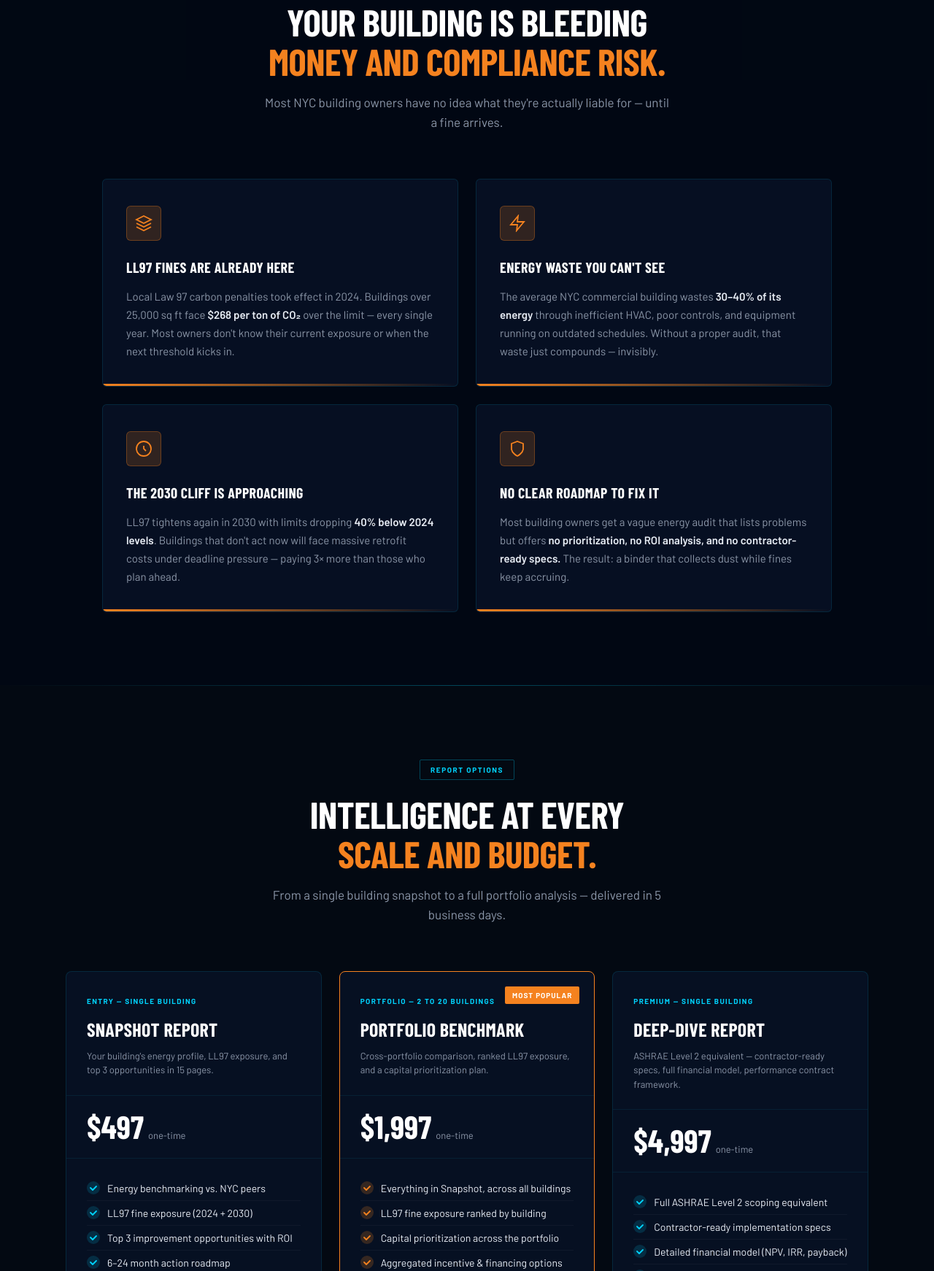
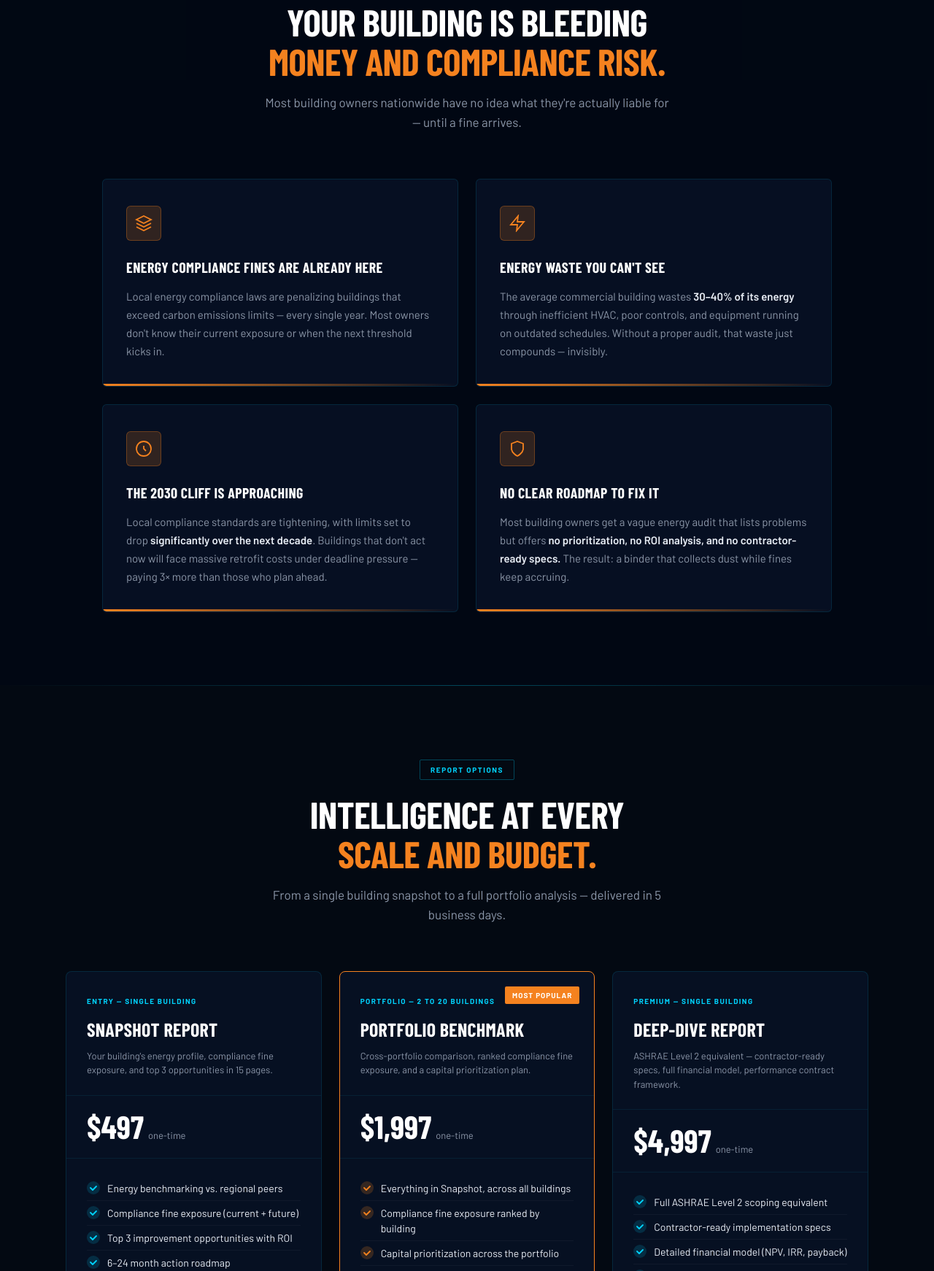
Before and after one commit to zacharyunger-sketch/neuro-reports, a plain HTML site: page index.html in a window 1280 px wide. Shown: the part 1058-2800 px from the top of the page at 73% size. Drawn offline with nearby package versions, Linux system fonts and the light colour scheme; a web font is replaced by a local one.

Commit message:
Nationalize language — remove NYC/LL97-specific references
Co-Authored-By: Claude Sonnet 4.6 <noreply@anthropic.com>

```diff
--- a/index.html
+++ b/index.html
@@ -730,9 +730,9 @@
 <!-- HERO -->
 <section class="hero section">
   <div class="hero-inner">
-    <div class="hero-eyebrow">NYC Building Intelligence</div>
+    <div class="hero-eyebrow">Building Intelligence</div>
     <h1>Your building is<br><span class="accent">costing you money.</span><br>Find out exactly how much.</h1>
-    <p class="hero-sub">Neuro's Building Intelligence Reports expose your LL97 fine exposure, energy waste, and missed savings — with a clear roadmap to fix it.</p>
+    <p class="hero-sub">Neuro's Building Intelligence Reports expose your energy compliance fine exposure, energy waste, and missed savings — with a clear roadmap to fix it.</p>
     <div class="hero-actions">
       <a href="https://tally.so/r/GxQVXk" class="btn-primary">Order Your Report</a>
       <a href="#reports" class="btn-outline">See Report Options</a>
@@ -765,7 +765,7 @@
     <div class="section-header">
       <div class="section-tag">The Problem</div>
       <h2 class="section-title">Your building is bleeding<br><span class="accent">money and compliance risk.</span></h2>
-      <p class="section-subtitle">Most NYC building owners have no idea what they're actually liable for — until a fine arrives.</p>
+      <p class="section-subtitle">Most building owners nationwide have no idea what they're actually liable for — until a fine arrives.</p>
     </div>
 
     <div class="pain-grid">
@@ -774,8 +774,8 @@
         <div class="pain-icon">
           <svg viewBox="0 0 24 24"><path d="M12 2L2 7l10 5 10-5-10-5z"/><path d="M2 17l10 5 10-5"/><path d="M2 12l10 5 10-5"/></svg>
         </div>
-        <h3>LL97 Fines Are Already Here</h3>
-        <p>Local Law 97 carbon penalties took effect in 2024. Buildings over 25,000 sq ft face <strong>$268 per ton of CO₂</strong> over the limit — every single year. Most owners don't know their current exposure or when the next threshold kicks in.</p>
+        <h3>Energy Compliance Fines Are Already Here</h3>
+        <p>Local energy compliance laws are penalizing buildings that exceed carbon emissions limits — every single year. Most owners don't know their current exposure or when the next threshold kicks in.</p>
       </div>
 
       <div class="pain-card">
@@ -783,7 +783,7 @@
           <svg viewBox="0 0 24 24"><path d="M13 2L3 14h9l-1 8 10-12h-9l1-8z"/></svg>
         </div>
         <h3>Energy Waste You Can't See</h3>
-        <p>The average NYC commercial building wastes <strong>30–40% of its energy</strong> through inefficient HVAC, poor controls, and equipment running on outdated schedules. Without a proper audit, that waste just compounds — invisibly.</p>
+        <p>The average commercial building wastes <strong>30–40% of its energy</strong> through inefficient HVAC, poor controls, and equipment running on outdated schedules. Without a proper audit, that waste just compounds — invisibly.</p>
       </div>
 
       <div class="pain-card">
@@ -791,7 +791,7 @@
           <svg viewBox="0 0 24 24"><circle cx="12" cy="12" r="10"/><path d="M12 8v4l3 3"/></svg>
         </div>
         <h3>The 2030 Cliff is Approaching</h3>
-        <p>LL97 tightens again in 2030 with limits dropping <strong>40% below 2024 levels</strong>. Buildings that don't act now will face massive retrofit costs under deadline pressure — paying 3× more than those who plan ahead.</p>
+        <p>Local compliance standards are tightening, with limits set to drop <strong>significantly over the next decade</strong>. Buildings that don't act now will face massive retrofit costs under deadline pressure — paying 3× more than those who plan ahead.</p>
       </div>
 
       <div class="pain-card">
@@ -824,7 +824,7 @@
         <div class="report-header">
           <div class="report-tier">Entry — Single Building</div>
           <div class="report-name">Snapshot Report</div>
-          <div class="report-tagline">Your building's energy profile, LL97 exposure, and top 3 opportunities in 15 pages.</div>
+          <div class="report-tagline">Your building's energy profile, compliance fine exposure, and top 3 opportunities in 15 pages.</div>
         </div>
         <div class="report-price-block">
           <div class="report-price">$497</div>
@@ -833,11 +833,11 @@
         <ul class="report-features">
           <li>
             <svg class="feat-check" viewBox="0 0 18 18" fill="none"><circle cx="9" cy="9" r="9" fill="rgba(0,212,255,0.15)"/><path d="M5 9l3 3 5-5" stroke="#00D4FF" stroke-width="1.8" stroke-linecap="round" stroke-linejoin="round"/></svg>
-            Energy benchmarking vs. NYC peers
+            Energy benchmarking vs. regional peers
           </li>
           <li>
             <svg class="feat-check" viewBox="0 0 18 18" fill="none"><circle cx="9" cy="9" r="9" fill="rgba(0,212,255,0.15)"/><path d="M5 9l3 3 5-5" stroke="#00D4FF" stroke-width="1.8" stroke-linecap="round" stroke-linejoin="round"/></svg>
-            LL97 fine exposure (2024 + 2030)
+            Compliance fine exposure (current + future)
           </li>
           <li>
             <svg class="feat-check" viewBox="0 0 18 18" fill="none"><circle cx="9" cy="9" r="9" fill="rgba(0,212,255,0.15)"/><path d="M5 9l3 3 5-5" stroke="#00D4FF" stroke-width="1.8" stroke-linecap="round" stroke-linejoin="round"/></svg>
@@ -863,7 +863,7 @@
         <div class="report-header">
           <div class="report-tier">Portfolio — 2 to 20 Buildings</div>
           <div class="report-name">Portfolio Benchmark</div>
-          <div class="report-tagline">Cross-portfolio comparison, ranked LL97 exposure, and a capital prioritization plan.</div>
+          <div class="report-tagline">Cross-portfolio comparison, ranked compliance fine exposure, and a capital prioritization plan.</div>
         </div>
         <div class="report-price-block">
           <div class="report-price">$1,997</div>
@@ -876,7 +876,7 @@
           </li>
           <li>
             <svg class="feat-check" viewBox="0 0 18 18" fill="none"><circle cx="9" cy="9" r="9" fill="rgba(245,130,31,0.2)"/><path d="M5 9l3 3 5-5" stroke="#F5821F" stroke-width="1.8" stroke-linecap="round" stroke-linejoin="round"/></svg>
-            LL97 fine exposure ranked by building
+            Compliance fine exposure ranked by building
           </li>
           <li>
             <svg class="feat-check" viewBox="0 0 18 18" fill="none"><circle cx="9" cy="9" r="9" fill="rgba(245,130,31,0.2)"/><path d="M5 9l3 3 5-5" stroke="#F5821F" stroke-width="1.8" stroke-linecap="round" stroke-linejoin="round"/></svg>
@@ -930,7 +930,7 @@
           </li>
           <li>
             <svg class="feat-check" viewBox="0 0 18 18" fill="none"><circle cx="9" cy="9" r="9" fill="rgba(0,212,255,0.15)"/><path d="M5 9l3 3 5-5" stroke="#00D4FF" stroke-width="1.8" stroke-linecap="round" stroke-linejoin="round"/></svg>
-            Incentive stacking strategy (NYSERDA, Con Ed)
+            Incentive stacking strategy (utility &amp; state programs)
           </li>
           <li>
             <svg class="feat-check" viewBox="0 0 18 18" fill="none"><circle cx="9" cy="9" r="9" fill="rgba(0,212,255,0.15)"/><path d="M5 9l3 3 5-5" stroke="#00D4FF" stroke-width="1.8" stroke-linecap="round" stroke-linejoin="round"/></svg>
@@ -970,7 +970,7 @@
         <div class="step-item">
           <div class="step-num">02</div>
           <div class="step-title">Data Collection</div>
-          <p class="step-desc">Our team pulls public records, utility benchmarking data, and LL97 filings to model your building's performance.</p>
+          <p class="step-desc">Our team pulls public records, utility benchmarking data, and local compliance filings to model your building's performance.</p>
         </div>
 
         <div class="step-item">
```
